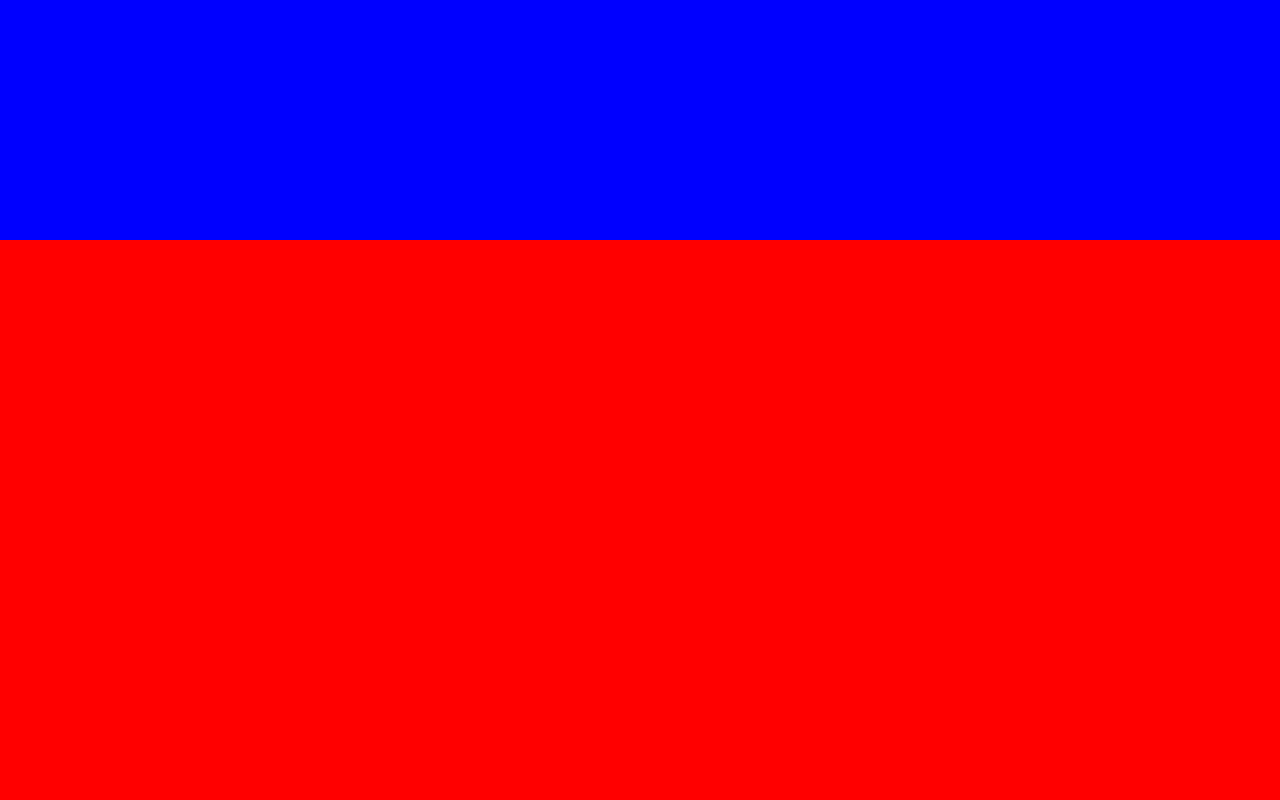
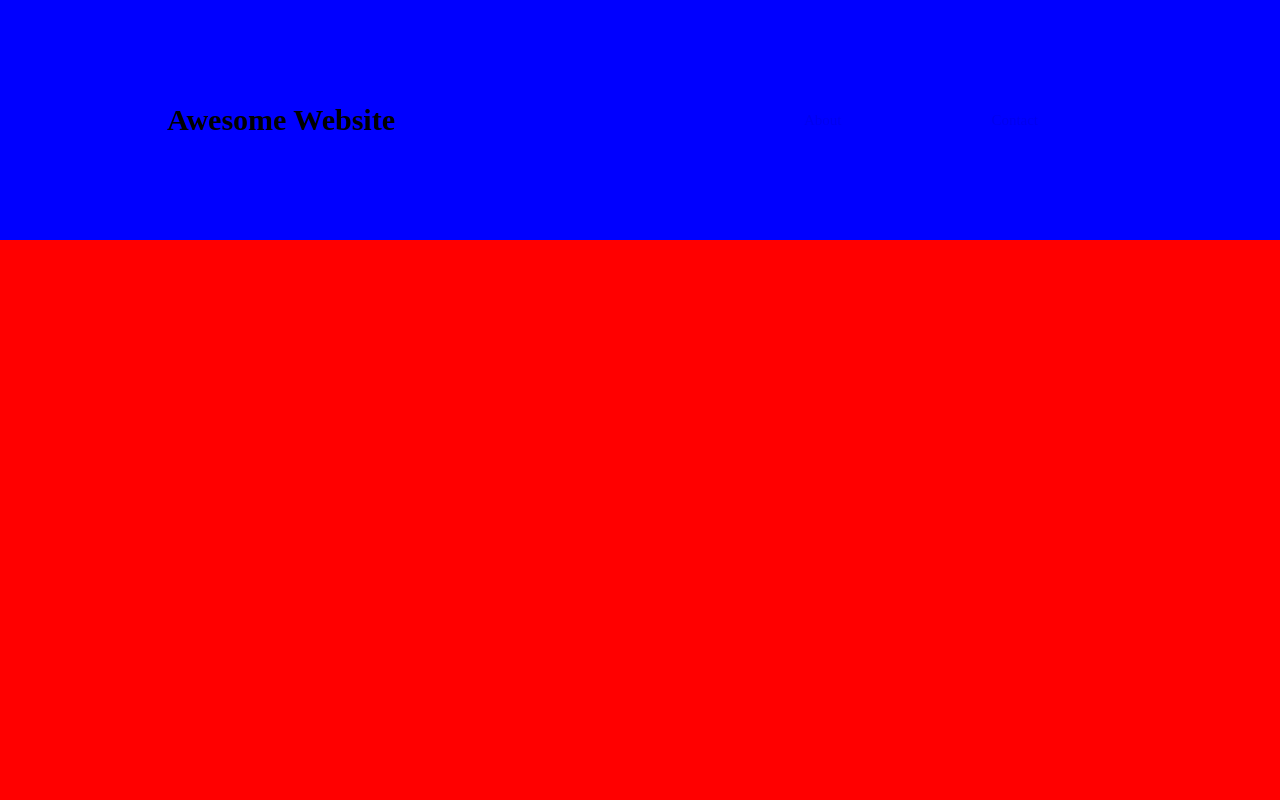
Before and after one commit to mz106/test-gh-branches-ex2, a website: page index.html in a window 1280 px wide. Shown: the top 800 px of the page. Drawn offline with Linux system fonts and the light colour scheme.

Commit message:
header complete home

```diff
--- a/index.html
+++ b/index.html
@@ -11,10 +11,17 @@
     <!-- start of branch feature/header -->
     <section class="section-top-header">
         <!-- site title -->
-        <div class="container-title"></div>
+        <div class="container-title">
+            <div class="container-title">
+                <h1>Awesome Website</h1>
+            </div>
+        </div>
         <!-- header nav -->
         <nav class="header-nav">
-            <ul class="header-nav-ul"></ul>
+            <ul class="header-nav-ul">
+                <li class="page_link_top"><a href="./pages/about.html">About</a></li>
+                <li class="page_link_top"><a href="./pages/contact.html">Contact</a></li>
+            </ul>
         </nav>
     </section>
     <!-- end of branch feature/header -->
--- a/styles.css
+++ b/styles.css
@@ -12,6 +12,9 @@
 .section-top-header {
     height: 30vh;
     background-color: blue;
+    display: flex;
+    justify-content: space-around;
+    align-items: center;
 }
 
 .section-main {
@@ -26,16 +29,30 @@
 
 /* =================== Header (including nav) ================== */
 
-.container-title {
-
+.container-title h1 {
+    font-size: 3rem;
 }
 
 .header-nav {
-
+    width: 30%;
 }
 
 .header-nav-ul {
+    display: flex;
+    justify-content: space-around;
+    width: 100%;
+}
 
+.header-nav-ul li a {
+    font-size: 1.5rem;
+    list-style: none;
+    text-decoration: none;
+}
+
+.page_link_top {
+    font-size: 1.5rem;
+    list-style: none;
+    text-decoration: none;
 }
 
 /* =================== Footer ================== */
```
Also changed, not shown: pages/about.html (+6 -2 lines), pages/contact.html (+1 -1 lines), 1 other file.
